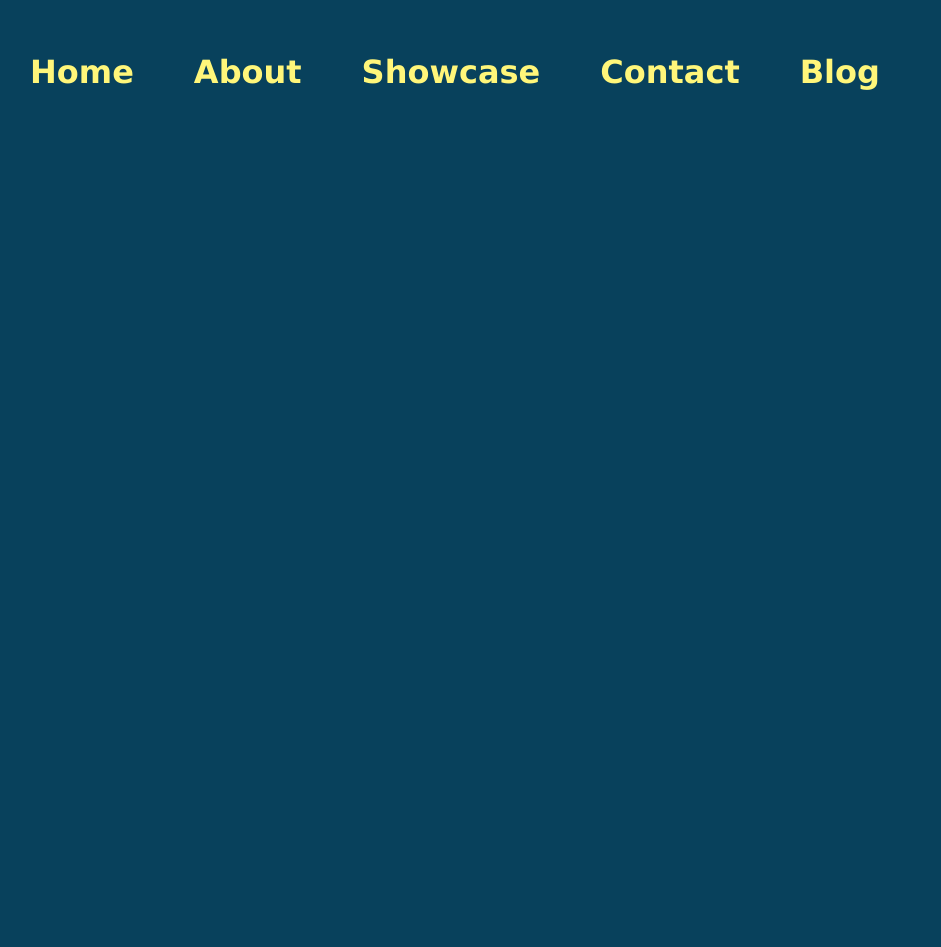
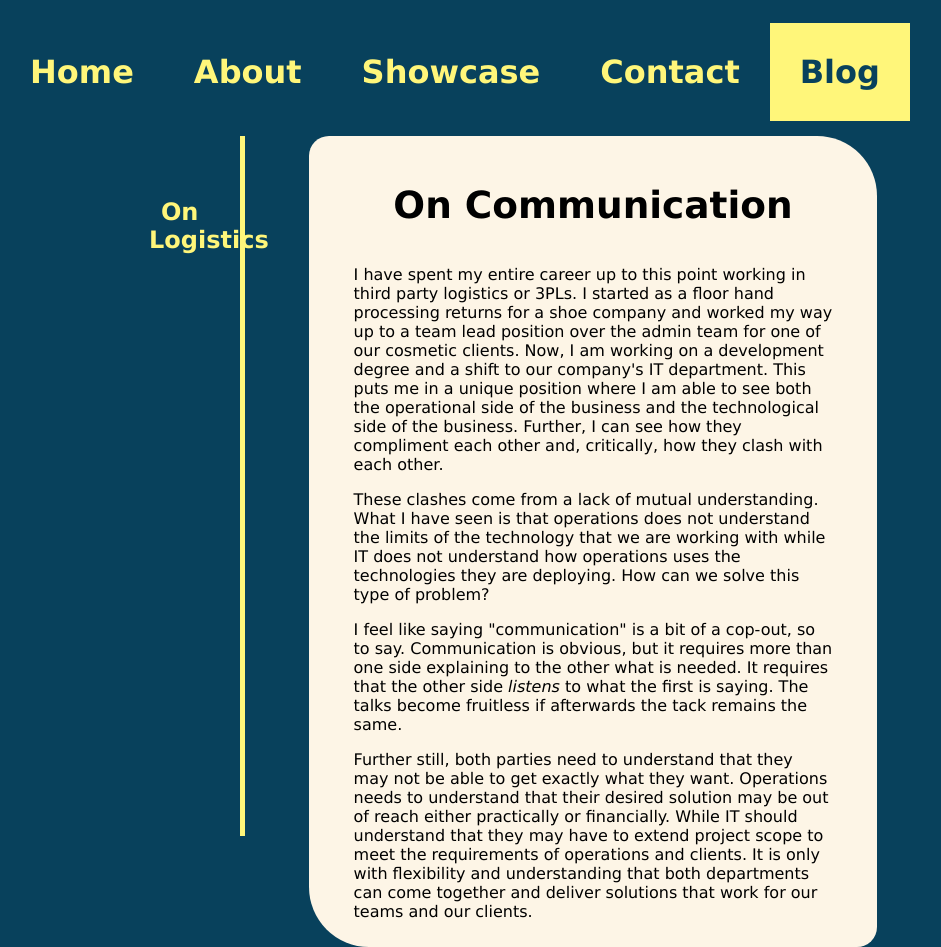
Before and after one commit to DisgruntledSnail/Course_Project, a plain HTML site: page blog.html in a window 1280 px wide. Shown: the whole page, without its empty margins (205-1146 px from the left). Before the commit the page ends 800 px from the top, so only its background shows below. Drawn offline with Linux system fonts and the light colour scheme.

Commit message:
Finalizing project 3

```diff
--- a/blog.html
+++ b/blog.html
@@ -14,14 +14,33 @@
                 <li><a href="about.html">About</a></li>
                 <li><a href="showcase.html">Showcase</a></li>
                 <li><a href="contact.html">Contact</a></li>
-                <li><a href="blog.html">Blog</a></li>
+                <li><a class="active" href="blog.html">Blog</a></li>
             </ul>
         </nav>
     </div>
 
-    <div class="container">
-        <div id="showcase_div">
-
+    <div id="blog">
+        <div id="blog_menu">
+            <ul id="blog_ul">
+                <li class="blog_li"><a href="#on_communication">On Logistics</a></li>
+            </ul>
+        </div>
+        <div class="blog_post">
+            <h3 id="on_communication">
+                On Communication
+            </h3>
+            <p>
+                I have spent my entire career up to this point working in third party logistics or 3PLs. I started as a floor hand processing returns for a shoe company and worked my way up to a team lead position over the admin team for one of our cosmetic clients. Now, I am working on a development degree and a shift to our company's IT department. This puts me in a unique position where I am able to see both the operational side of the business and the technological side of the business. Further, I can see how they compliment each other and, critically, how they clash with each other.
+            </p>
+            <p>
+                These clashes come from a lack of mutual understanding. What I have seen is that operations does not understand the limits of the technology that we are working with while IT does not understand how operations uses the technologies they are deploying. How can we solve this type of problem?
+            </p>
+            <p>
+                I feel like saying "communication" is a bit of a cop-out, so to say. Communication is obvious, but it requires more than one side explaining to the other what is needed. It requires that the other side <em>listens</em> to what the first is saying. The talks become fruitless if afterwards the tack remains the same.
+            </p>
+            <p>
+                Further still, both parties need to understand that they may not be able to get exactly what they want. Operations needs to understand that their desired solution may be out of reach either practically or financially. While IT should understand that they may have to extend project scope to meet the requirements of operations and clients. It is only with flexibility and understanding that both departments can come together and deliver solutions that work for our teams and our clients.
+            </p>
         </div>
     </div>
 </body>
--- a/style.css
+++ b/style.css
@@ -63,6 +63,39 @@ li a:hover {
     margin-left: 15%;
 }
 
+#blog {
+    display: grid;
+    grid-template-columns: 25% 10% 5% 45% 15%;
+}
+
+#blog_menu {
+    grid-column: 2 / span 1;
+    height: 700px;
+    border-right: #fff67a solid 5px;
+}
+
+.blog_post {
+    grid-column: 4 / span 1;
+    padding: 10px 45px;
+    background-color: oldlace;
+    color: black;
+    border-radius: 20px 60px;
+    margin-bottom: 50px;
+}
+
+.blog_post h3 {
+    text-align: center;
+}
+
+.blog_post p {
+    font-size: medium;
+}
+
+#blog_ul {
+    list-style-type: none;
+    padding: 0;
+}
+
 #contact {
     display: grid;
     grid-template-columns: auto 700px auto;
@@ -78,6 +111,14 @@ li a:hover {
     list-style-type: none;
 }
 
+.blog_li {
+    text-align: left;
+    text-decoration: none;
+    font-size: x-large;
+    font-weight: bolder;
+    float: none;
+}
+
 .contact_li {
     float: none;
 }
@@ -90,8 +131,8 @@ li a:hover {
     padding: 30px;
 }
 
-contact_li a:hover {
-    background-color: #fff67a;
+.contact_li a:hover {
+    background-color: #6CD4C1;
     color: #08415c;
 }
 
@@ -102,7 +143,7 @@ contact_li a:hover {
 }
 
 #home_div {
-    background-image: url("placeholder_img.png");
+    background-image: url("./img/placeholder_img.png");
     background-repeat: round;
     border: #fff67a;
     border-style: solid;
```
Also changed, not shown: about.html (+1 -1 lines), contact.html (+3 -3 lines), home.html (+0 -1 lines), showcase.html (+1 -1 lines), img/placeholder_img.png (renamed from placeholder_img.png).
